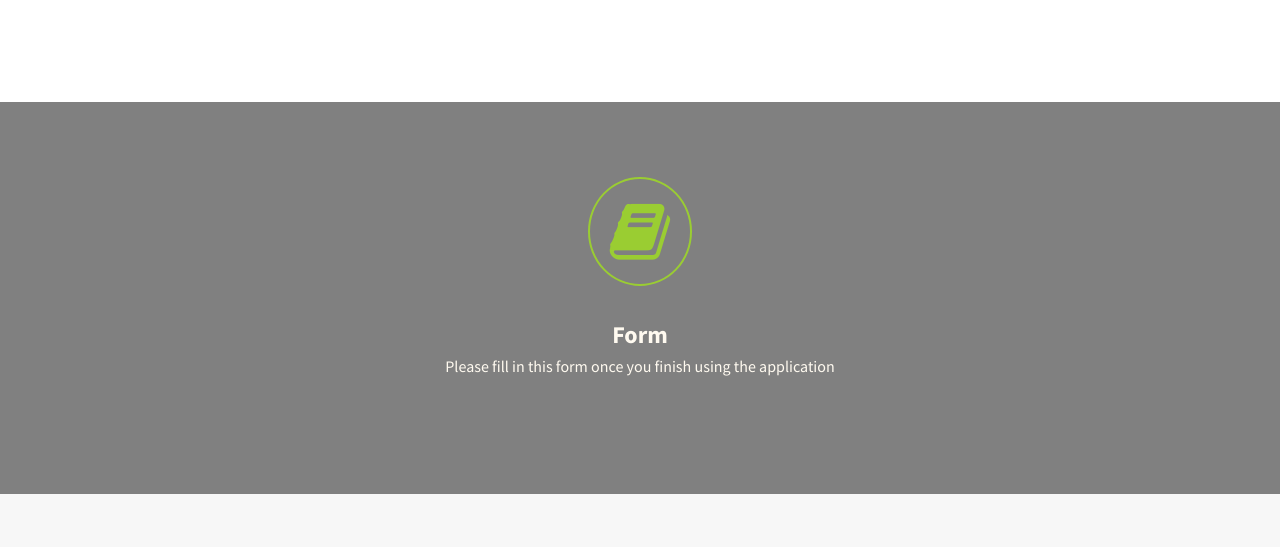
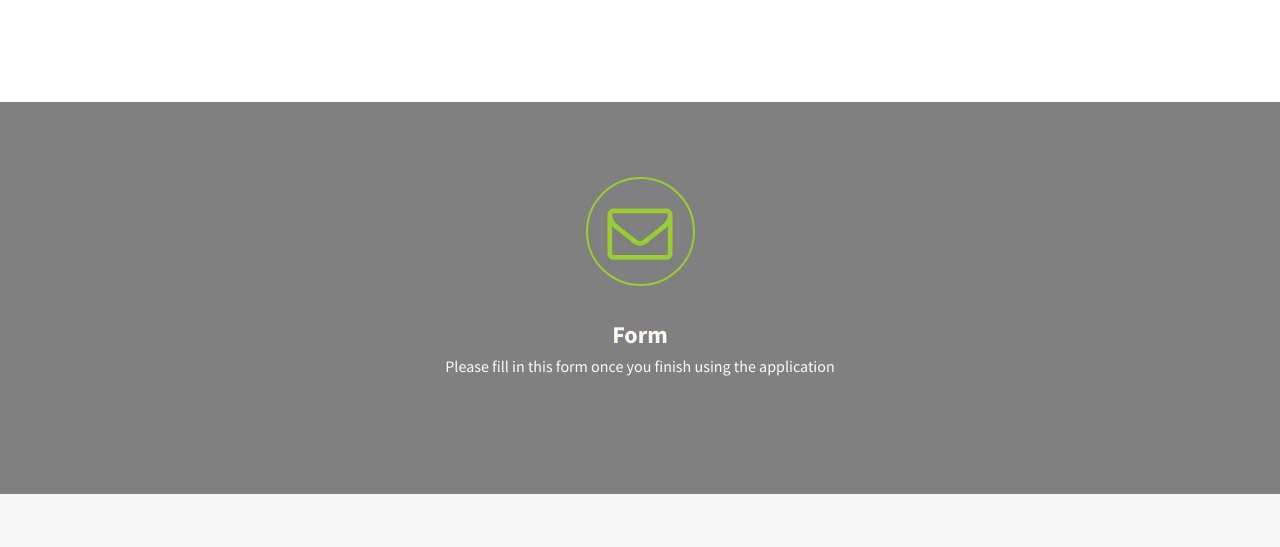
Before and after one commit to Carlos95/SoftwareArchitectureGenerator, a website: page index.html in a window 1280 px wide. Shown: the part 1435-1982 px from the top of the page. Drawn offline with nearby package versions, Linux system fonts and the light colour scheme; files that its build step writes are made by us from their sources.

Commit message:
Minor fix

```diff
--- a/index.html
+++ b/index.html
@@ -139,7 +139,7 @@
 
  					<div class="single-feature border-from-bottom">
  						<div class="submit-feature-icon">
- 							<i class="fa fa-book"></i>
+ 							<i class="fa fa-envelope-o"></i>
  						</div>
  						<div class="submit-feature-content">
  							<h7>Form</h7>
```
